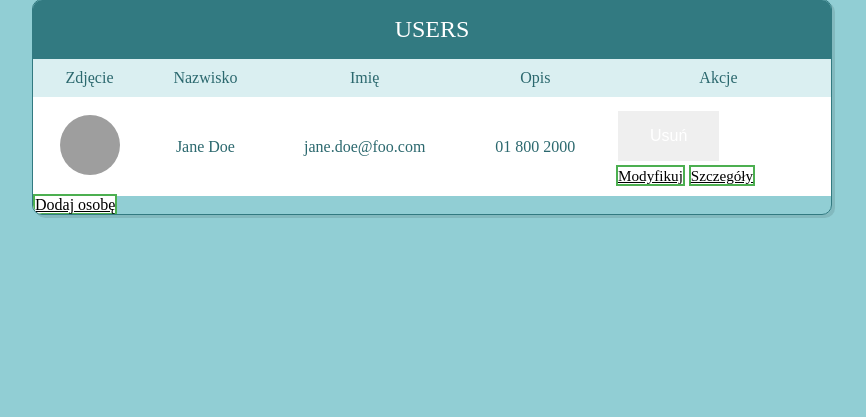
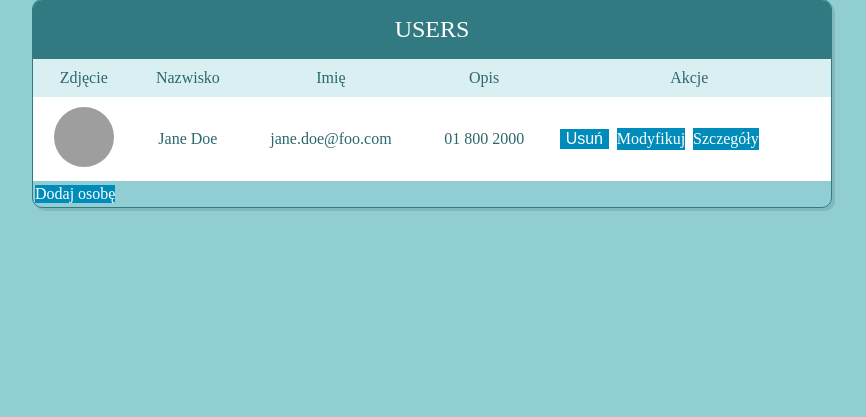
Before and after one commit to Venhoff-cpu/Contactbox, a Django app: template mailbox_app/templates/person_list.html in a window 1280 px wide. Shown: the part 17-434 px from the top of the page, without its empty margins (208-1074 px from the left). Run offline with Django 3.2, Linux system fonts and the light colour scheme; the template is opened without the code that fills it: most values are stand-ins (such as "Sample title", 1, 10 or a date in 2020); grey boxes are pictures that could not be loaded.

```diff
--- a/mailbox_app/models.py
+++ b/mailbox_app/models.py
@@ -5,7 +5,7 @@ class Person(models.Model):
     first_name = models.CharField(max_length=64)
     last_name = models.CharField(max_length=64)
     description = models.TextField(blank=True)
-    photo = models.ImageField(upload_to="person_photo", null=True)
+    photo = models.ImageField(upload_to="person_photo/", null=True)
 
 
 class Address(models.Model):
--- a/mailbox_app/templates/person_list.html
+++ b/mailbox_app/templates/person_list.html
@@ -32,9 +32,9 @@ Lista Osób
                 <td>jane.doe@foo.com</td>
                 <td>01 800 2000</td>
                 <td>
-                    <form action="{% url 'delete' person_id=1 %}" method="POST">
+                    <form action="{% url 'delete' person_id=1 %}" style="display: inline" method="POST">
                         {% csrf_token %}
-                        <button type="submit" class="button" value="{{id}}">Usuń</button>
+                        <button type="submit" class="button1" value="{{id}}">Usuń</button>
                     </form>
                     <a href="{% url 'modify_person' person_id=1 %}" class="button1">Modyfikuj</a>
                     <a href="{% url 'person' person_id=1 %}" class="button1">Szczegóły</a>
--- a/static/css/style.css
+++ b/static/css/style.css
@@ -165,10 +165,14 @@ table tr:nth-child(2n + 1) {
   }
 }
 
+a {
+  text-decoration: none;
+}
+
 .button {
   border: none;
   color: white;
-  padding: 16px 32px;
+  padding: 10px 10px;
   text-align: center;
   text-decoration: none;
   display: inline-block;
@@ -179,9 +183,15 @@ table tr:nth-child(2n + 1) {
 }
 
 .button1 {
-  background-color: white;
-  color: black;
-  border: 2px solid #4CAF50;
+  background-color: #008CBA;
+  color: white;
+  border: none;
+  text-decoration: none;
+  display: inline-block;
+  font-size: 16px;
+  margin: 4px 2px;
+  transition-duration: 0.4s;
+  cursor: pointer;
 }
 
 .button1:hover {
@@ -190,12 +200,12 @@ table tr:nth-child(2n + 1) {
 }
 
 .button2 {
-  background-color: white;
-  color: black;
+  background-color: #008CBA;
+  color: white;
   border: 2px solid #008CBA;
 }
 
 .button2:hover {
-  background-color: #008CBA;
-  color: white;
+  background-color: #4CAF50;
+  color: black;
 }
--- a/warsztat_mailbox/urls.py
+++ b/warsztat_mailbox/urls.py
@@ -15,6 +15,9 @@ Including another URLconf
 """
 from django.contrib import admin
 from django.urls import path
+from django.conf import settings
+from django.conf.urls.static import static
+
 from mailbox_app.views import Main, PersonDetail, AddAddress, AddPerson, AddPhone, AddEmail, ModifyPerson, \
     DeletePerson, GroupsList, GroupDetail, AddGroup, AddPersonToGroup
 
@@ -33,3 +36,6 @@ urlpatterns = [
     path('groups/<int:group_id>/add-person', AddPersonToGroup.as_view, name="add_person_to_group"),
     path('add-group/', AddGroup, name="add_group"),
 ]
+
+if settings.DEBUG:
+    urlpatterns += static(settings.MEDIA_URL, document_root=settings.MEDIA_ROOT)
```
Also changed, not shown: mailbox_app/templates/add_person.html (added, +19 -0 lines), mailbox_app/views.py (+17 -1 lines), warsztat_mailbox/settings.py (+9 -1 lines).
